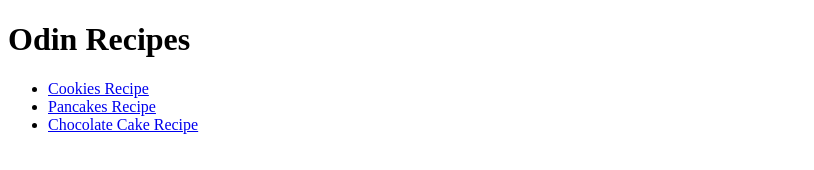
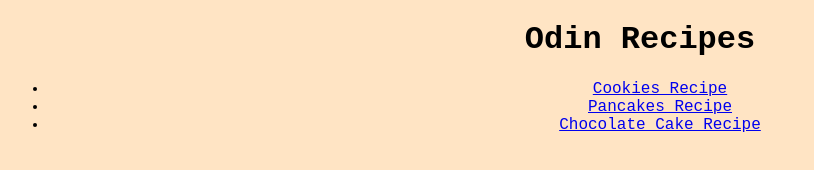
Before and after one commit to Morgan-44/odin-recipes, a plain HTML site: page index.html in a window 1280 px wide. Shown: the whole page, without its empty margins (0-814 px from the left). Drawn offline with Linux system fonts and the light colour scheme.

Commit message:
Added CSS styling to html

```diff
--- a/index.html
+++ b/index.html
@@ -5,13 +5,16 @@
     <meta http-equiv="X-UA-Compatible" content="IE=edge">
     <meta name="viewport" content="width=device-width, initial-scale=1.0">
     <title>Odin Recipes</title>
+    <link rel="stylesheet" href="recipes/styles.css">
 </head>
 <body>
-    <h1>Odin Recipes</h1>
-    <ul>
-        <li><a href="recipes/cookies.html">Cookies Recipe</a></li>
-        <li><a href="recipes/pancakes.html">Pancakes Recipe</a></li>
-        <li><a href="recipes/cake.html">Chocolate Cake Recipe</a></li>
-    </ul>
+    <div>
+        <h1>Odin Recipes</h1>
+        <ul>
+            <li><a  href="recipes/cookies.html">Cookies Recipe</a></li>
+            <li><a href="recipes/pancakes.html">Pancakes Recipe</a></li>
+            <li><a href="recipes/cake.html">Chocolate Cake Recipe</a></li>
+        </ul>
+    </div>
 </body>
 </html>
```
Also changed, not shown: recipes/cake.html (+1 -0 lines), recipes/cookies.html (+1 -0 lines), recipes/pancakes.html (+1 -0 lines).
